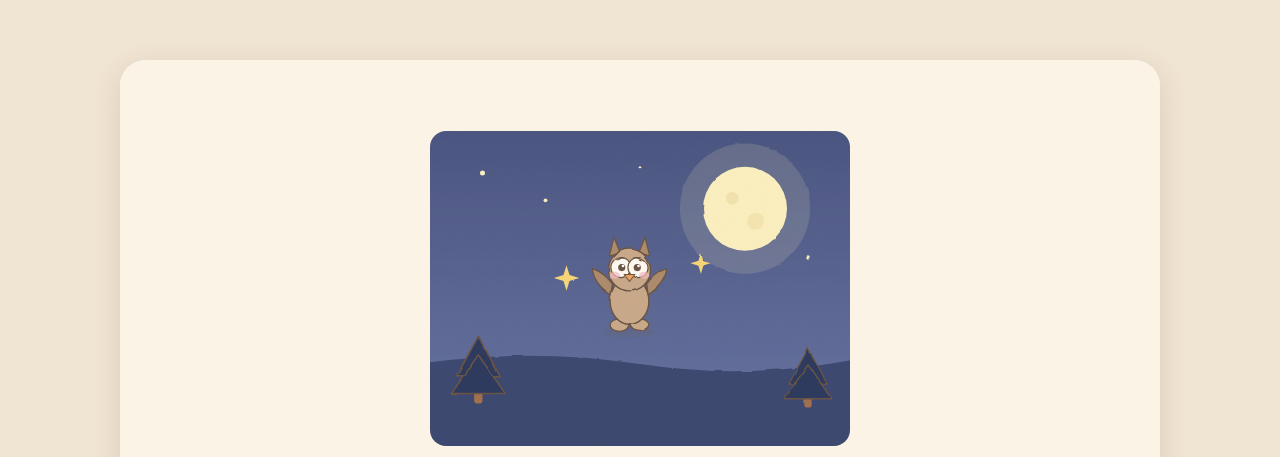
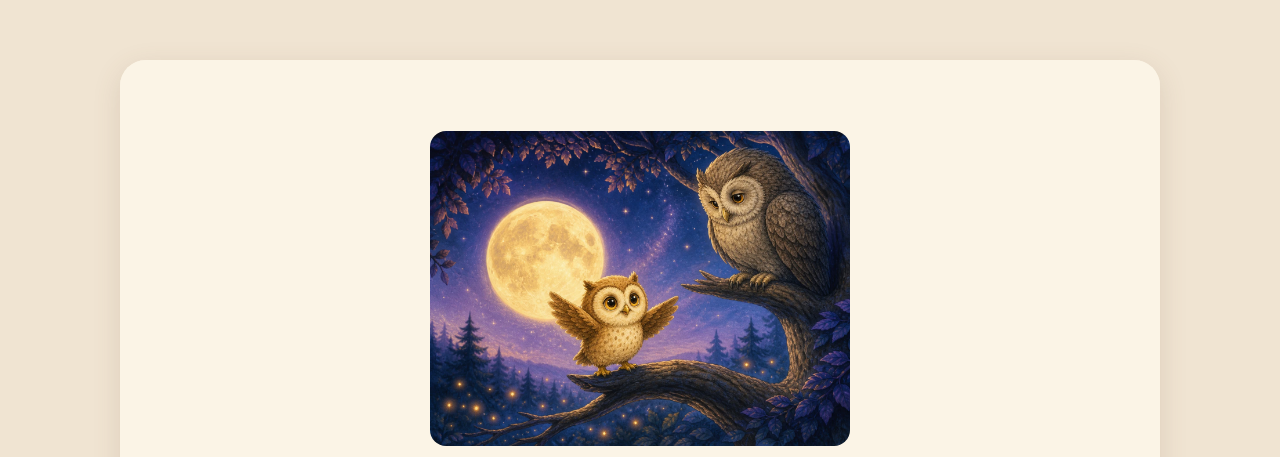
Before and after one commit to msw2004727/newbar, a plain HTML site: page books/owl-flight/index.html in a window 1280 px wide. Shown: the top 457 px of the page. Drawn offline with Linux system fonts and the light colour scheme.

Commit message:
更新飛不起來的咕咕繪本插圖 (#3)

```diff
--- a/books/owl-flight/index.html
+++ b/books/owl-flight/index.html
@@ -30,7 +30,7 @@ body{background:#F0E4D2;color:var(--ink);
 .src-badge.tts{background:#FBE3C8;color:#B5713A}
 .stage{flex:0 0 auto;width:100%;border-radius:18px;overflow:hidden;background:#DCEAF2;
   box-shadow:inset 0 0 0 2px rgba(255,255,255,.6),0 3px 10px rgba(120,90,60,.12);position:relative}
-.stage svg{display:block;width:100%;height:auto}
+.stage .story-image{display:block;width:100%;height:auto;aspect-ratio:4/3;object-fit:cover}
 .pagetag{position:absolute;left:10px;top:8px;background:rgba(255,255,255,.85);color:var(--ink-soft);
   font-size:10px;font-weight:700;letter-spacing:1px;padding:2px 9px;border-radius:99px}
 .panel{flex:1 1 auto;min-height:0;overflow-y:auto;padding:12px 4px 4px;-webkit-overflow-scrolling:touch}
@@ -67,7 +67,8 @@ input[type=range]{width:74px;accent-color:var(--accent)}
 .cover h1{font-size:30px;margin:0;letter-spacing:3px}
 .cover p{margin:0;color:var(--ink-soft);font-size:13px;line-height:1.9}
 .cover .art{width:100%;max-width:280px}
-.cover .art svg{width:100%;height:auto;border-radius:16px;display:block}
+.cover .art .cover-art{width:100%;height:auto;aspect-ratio:4/3;object-fit:cover;border-radius:16px;display:block}
+.cover .art svg{display:none}
 .cover button{background:linear-gradient(160deg,var(--accent),var(--accent-dark));color:#fff;padding:14px 34px;
   border-radius:99px;font-size:16px;height:auto;box-shadow:0 6px 18px rgba(214,112,94,.35)}
 @media (min-width:900px) and (min-height:520px){
@@ -104,7 +105,7 @@ input[type=range]{width:74px;accent-color:var(--accent)}
     </div>
   </div>
   <div class="cover" id="coverEl">
-    <div class="art"><svg viewBox="0 0 400 300" preserveAspectRatio="xMidYMid meet" xmlns="http://www.w3.org/2000/svg"><defs>
+    <div class="art"><img class="cover-art" src="images/cover.webp" alt="咕咕在月光下鼓起勇氣準備飛翔" loading="eager" decoding="async"><svg viewBox="0 0 400 300" preserveAspectRatio="xMidYMid meet" xmlns="http://www.w3.org/2000/svg"><defs>
 <filter id="cr" x="-6%" y="-6%" width="112%" height="112%">
   <feTurbulence type="fractalNoise" baseFrequency="0.045" numOctaves="3" seed="7" result="n"/>
   <feDisplacementMap in="SourceGraphic" in2="n" scale="2.6" xChannelSelector="R" yChannelSelector="G"/>
@@ -209,7 +210,12 @@ function highlight(i){
 function markDone(i){ const el=document.querySelectorAll('.line')[i]; if(el){el.classList.remove('active');el.classList.add('done');} }
 function updatePlayBtn(){ const b=$('btnPlay'); b.textContent=playing?'⏸':'▶'; b.classList.toggle('playing',playing); }
 function render(){
-  $('art').innerHTML=SCENES[page];
+  const scene=document.createElement('img');
+  scene.className='story-image';
+  scene.src=`images/page-${String(page+1).padStart(2,'0')}.webp`;
+  scene.alt=`《飛不起來的咕咕》第 ${page+1} 頁插畫：${LINES[page].join('')}`;
+  scene.decoding='async';
+  $('art').replaceChildren(scene);
   $('pagetag').textContent=`${page+1} / ${LINES.length}`;
   $('panel').innerHTML=LINES[page].map((l,i)=>{
     const tag=l.role==='旁白'?'':`<span class="role">${l.role}</span>`;
```
Also changed, not shown: index.html (+1 -0 lines), books/owl-flight/images/cover.webp (added), books/owl-flight/images/page-01.webp (added), books/owl-flight/images/page-02.webp (added), books/owl-flight/images/page-03.webp (added), books/owl-flight/images/page-04.webp (added), books/owl-flight/images/page-05.webp (added), books/owl-flight/images/page-06.webp (added), books/owl-flight/images/page-07.webp (added), books/owl-flight/images/page-08.webp (added), books/owl-flight/images/page-09.webp (added), books/owl-flight/images/page-10.webp (added), books/owl-flight/images/page-11.webp (added), books/owl-flight/images/page-12.webp (added).
